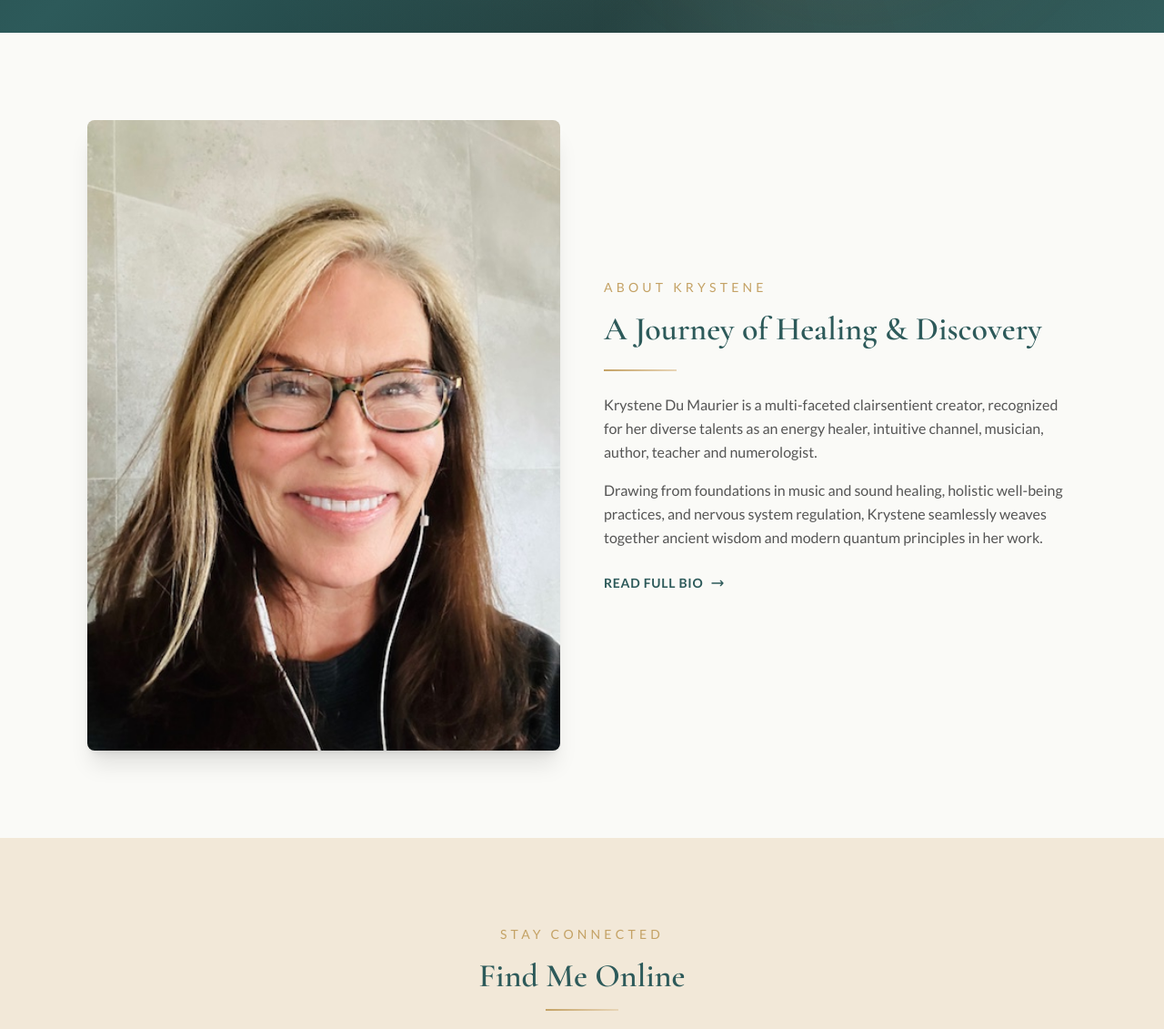
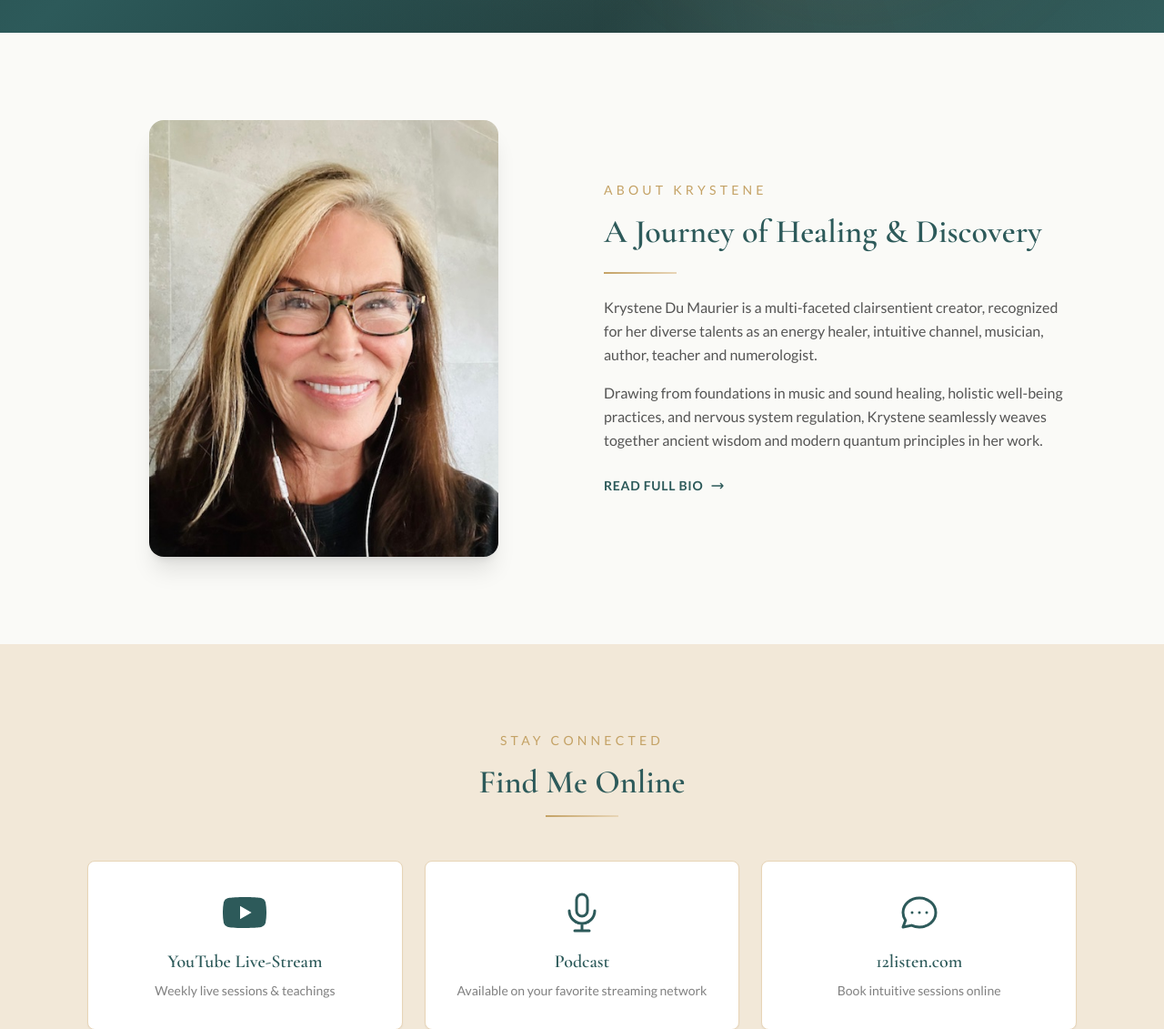
Before and after one commit to smk37git/Kryschendo, a Django app: page / in a window 1280 px wide. Shown: the part 764-1895 px from the top of the page at 91% size. Run offline with Django 5.2, Linux system fonts and the light colour scheme; data that the repository does not hold is empty; some libraries are stand-ins or nearby versions.

Commit message:
Updated portrait

```diff
--- a/main/templates/main/index.html
+++ b/main/templates/main/index.html
@@ -71,9 +71,9 @@
   <div class="max-w-6xl mx-auto px-4 sm:px-6 lg:px-8">
     <div class="grid grid-cols-1 md:grid-cols-2 gap-12 items-center">
       <!-- Portrait -->
-      <div class="fade-in-up">
-        <div class="aspect-[3/4] rounded-lg overflow-hidden shadow-xl">
-          <img src="{% static 'main/images/krysten_headshot.jfif' %}" alt="Krystene Du Maurier — energy healer and intuitive channel" class="w-full h-full object-cover">
+      <div class="fade-in-up flex justify-center">
+        <div class="aspect-[4/5] max-w-sm w-full rounded-2xl overflow-hidden shadow-xl">
+          <img src="{% static 'main/images/krysten_headshot.jfif' %}" alt="Krystene Du Maurier — energy healer and intuitive channel" class="w-full h-full object-cover object-center">
         </div>
       </div>
 
```
